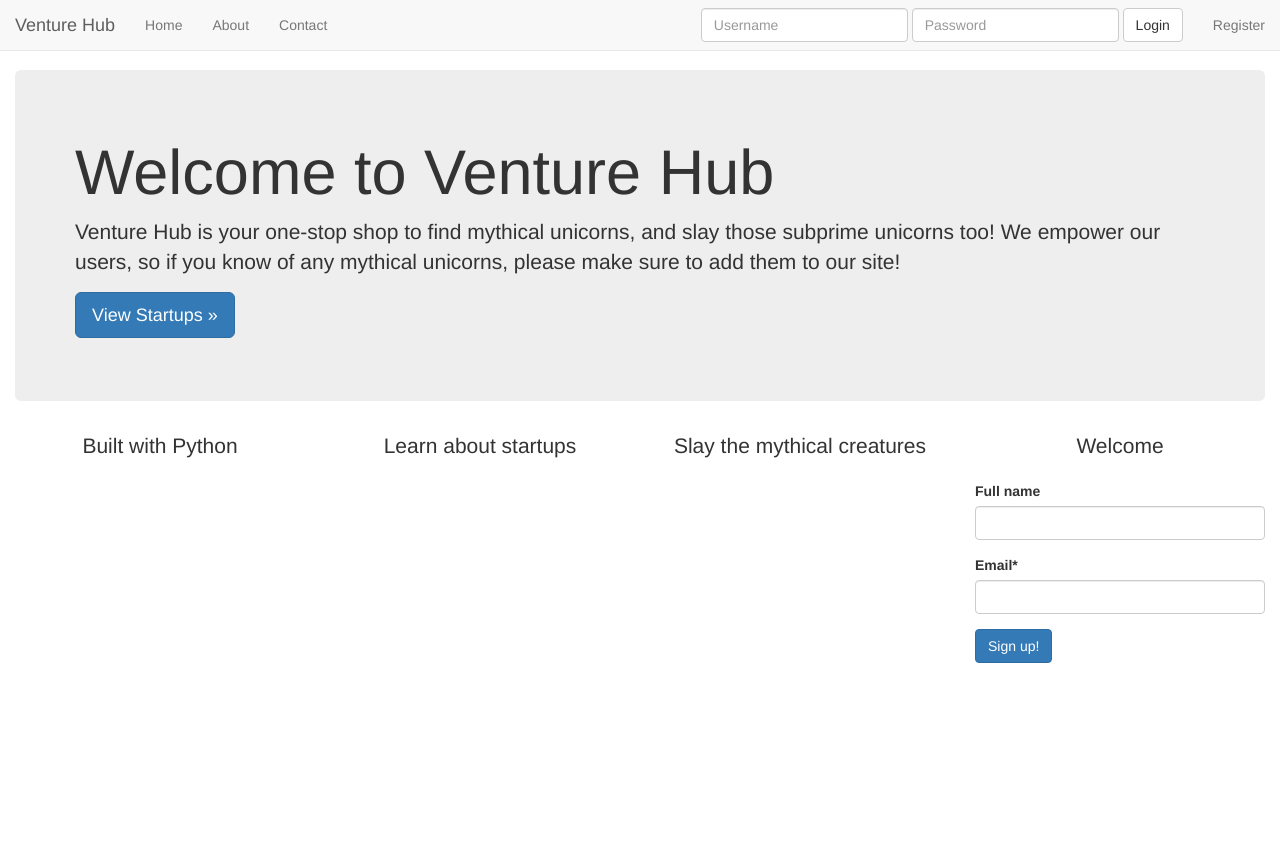
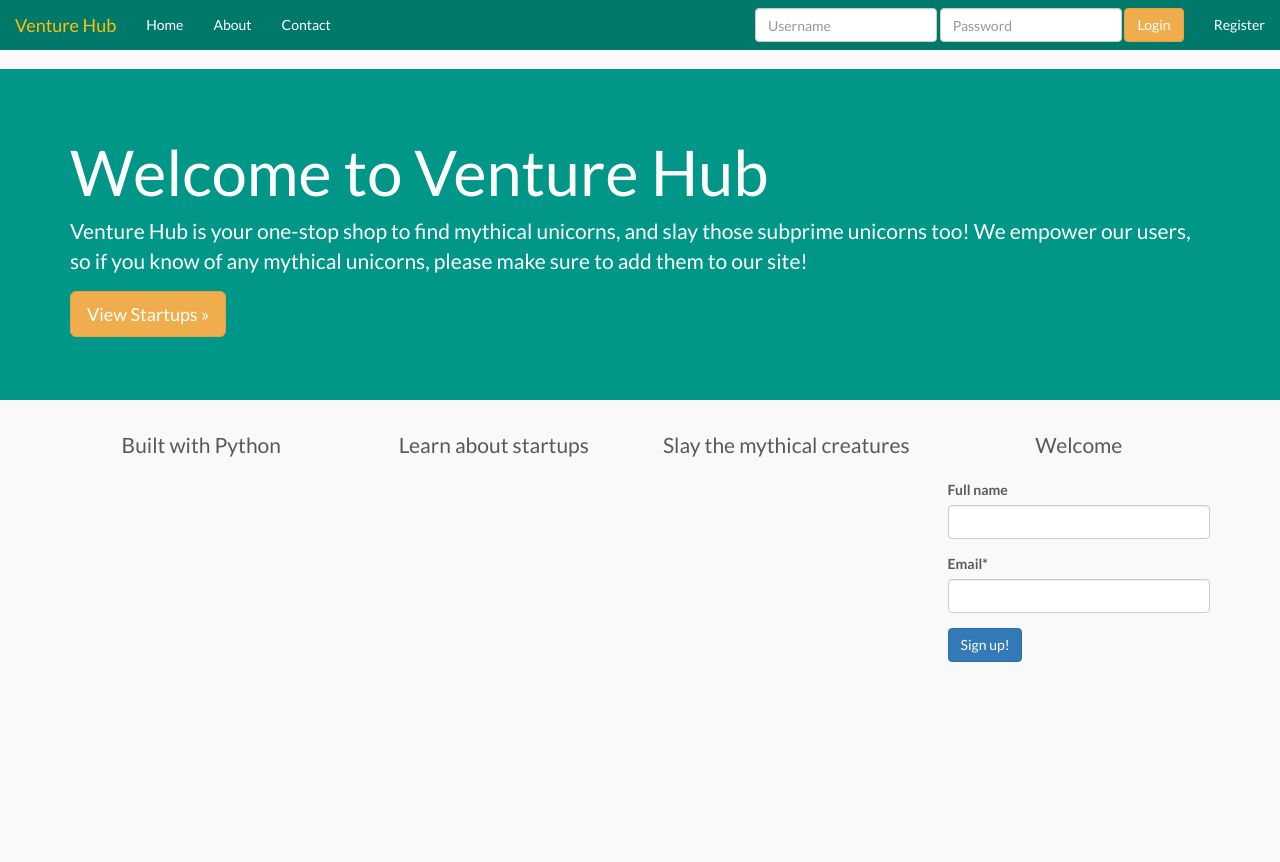
Before and after one commit to rog97/vhub, a Django app: page / in a window 1280 px wide. Shown: the top 862 px of the page. Run offline with Django 3.2, Linux system fonts and the light colour scheme; some libraries are stand-ins or nearby versions.

Commit message:
added google fonts + some css

```diff
--- a/src/static_pro/our_static/css/custom.css
+++ b/src/static_pro/our_static/css/custom.css
@@ -1,3 +1,51 @@
+* {
+	font-family: "Lato", sans-serif;
+	.thumbnail p {
+		font-family: "Lato", sans-serif;
+	}
+	.col-md-6 p {
+		font-family: "Lato", sans-serif;
+	}
+}
+
+body {
+	background-color: #F9F9F9;
+	color: #565A5C;
+}
+
 .text-align-center {
   text-align: center;
 }
+
+.navbar-default {
+  background-color: #00796B;
+  color: #FFFFFF;
+  border-radius: 0;
+  border: 0;
+  z-index: 1;
+}
+
+.navbar-default > a {
+  color: #FFFFFF;
+}
+
+.navbar-default .navbar-brand {
+    color: #FFFFFF;
+}
+
+.navbar-default .navbar-brand:hover {
+    color: #FFC107;
+}
+
+.navbar-default .navbar-nav>li>a {
+  color: #FFFFFF;
+}
+
+.navbar-default .navbar-nav>li>a:hover {
+  color: #FFC107;
+}
+
+.jumbotron {
+  background-color: #009688;
+  color: white;
+}
--- a/src/templates/base.html
+++ b/src/templates/base.html
@@ -20,18 +20,20 @@
 
       {% endblock %}
     </style>
-
+    <link href='https://fonts.googleapis.com/css?family=Open+Sans:400,600,700,800|Lato:400,700,900' rel='stylesheet' type='text/css'>
   </head>
 
   <body>
   {% include "navbar.html" %}
 
-    <div class="container-fluid">
+  {% block jumbotron %}
+  <!-- Main component for a primary marketing message or call to action -->
 
-      {% block jumbotron %}
-      <!-- Main component for a primary marketing message or call to action -->
+  {% endblock %}
 
-      {% endblock %}
+    <div class="container">
+
+
 
       {% block content %}
 
--- a/src/templates/home.html
+++ b/src/templates/home.html
@@ -11,14 +11,17 @@
 
 
 {% block jumbotron %}
+
+
 <div class="jumbotron">
+  <div class="container">
+    <h1>Welcome to Venture Hub</h1>
 
-  <h1>Welcome to Venture Hub</h1>
-
-    <p>Venture Hub is your one-stop shop to find mythical unicorns, and slay those subprime unicorns too! We empower our users, so if you know of any mythical unicorns, please make sure to add them to our site!</p>
-    <p>
-      <a class="btn btn-lg btn-primary" href="../../components/#navbar" role="button">View Startups &raquo;</a>
-    </p>
+      <p>Venture Hub is your one-stop shop to find mythical unicorns, and slay those subprime unicorns too! We empower our users, so if you know of any mythical unicorns, please make sure to add them to our site!</p>
+      <p>
+        <a class="btn btn-lg btn-warning" href="../../components/#navbar" role="button">View Startups &raquo;</a>
+      </p>
+  </div>
 </div>
 {% endblock %}
 
--- a/src/templates/navbar.html
+++ b/src/templates/navbar.html
@@ -46,7 +46,7 @@
         <div class='form-group'>
           <input type="password" class="form-control" name="password" placeholder="Password" />
         </div>
-        <button type="submit" class="btn btn-default">Login</button>
+        <button type="submit" class="btn btn-warning">Login</button>
       </form>
       {% endif %}
     </div><!--/.nav-collapse -->
```
